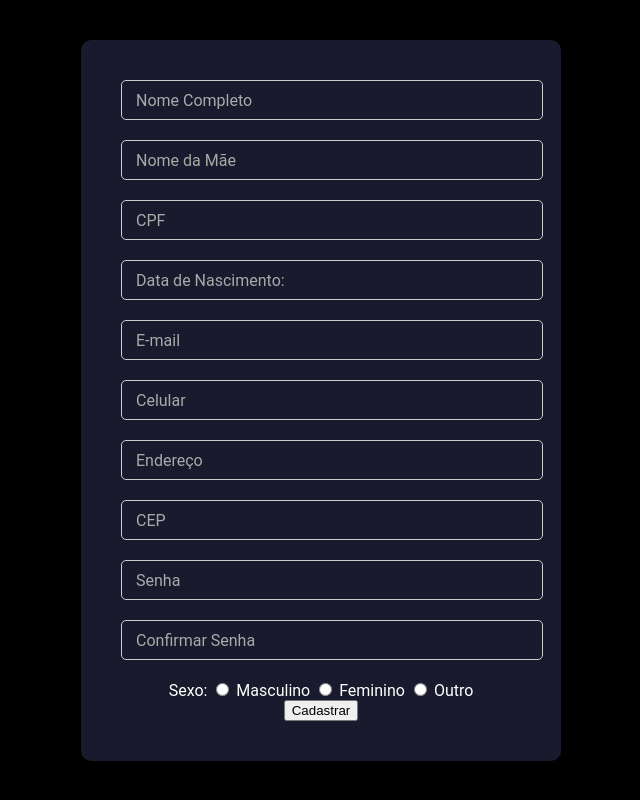
After one commit to Rayanegmoura/Dev-Hunt, a PHP site: page /cadastro.php in a window 1280 px wide. The commit adds this page. Shown: the whole page, without its empty margins (319-959 px from the left). Run offline with PHP 8.4, Linux system fonts and the light colour scheme.

Commit message:
atalização bando de dados

```diff
--- /dev/null
+++ b/cadastro.php
@@ -0,0 +1,121 @@
+<?php
+if(isset($_POST['submit'])) {
+    // Imprimir os dados recebidos no formulário
+    /*print_r($_POST["nome"]);
+    print_r('<br>');
+    print_r($_POST["mae"]);
+    print_r('<br>');
+    print_r($_POST["cpf"]);
+    print_r('<br>');
+    print_r($_POST["nasc"]);
+    print_r('<br>');
+    print_r($_POST["email"]);
+    print_r('<br>');
+    print_r($_POST["celular"]);
+    print_r('<br>');
+    print_r($_POST["ende"]);
+    print_r('<br>');
+    print_r($_POST["cep"]);
+    print_r('<br>');
+    print_r($_POST["senha"]);
+    print_r('<br>');
+    print_r($_POST["sexo"]);
+    print_r('<br>');*/
+
+    include_once('config.php');
+
+    $nome = $_POST['nome'];
+    $mae = $_POST['mae'];
+    $cpf = $_POST['cpf'];
+    $dat_nasc = $_POST['dat_nasc'];
+    $email = $_POST['email'];
+    $celular = $_POST['celular'];
+    $endereco = $_POST['endereco'];
+    $cep = $_POST['cep'];
+    $senha = $_POST['senha'];
+    $sexo = $_POST['sexo'];
+
+     $result = mysqli_query($conexao, "INSERT INTO freelance(nome, mae, cpf, dat_nasc, email, celular, endereco, cep, senha, sexo)
+     VALUES ('$nome', '$mae', '$cpf', '$nasc', '$email', '$celular', '$endereco', '$cep', '$senha', '$sexo')");
+}
+?>
+
+<!DOCTYPE html>
+<html lang="pt-br">
+<head>
+    <meta charset="UTF-8">
+    <meta name="viewport" content="width=device-width, initial-scale=1.0">
+    <link rel="stylesheet" href="css/cadastro.css">
+    <title>Formulário</title>
+</head>
+<body>
+    <div class="container">
+        <form action="cadastro.php" method="POST">
+
+            <div class="label-float">
+                <input type="text" id="nome" name="nome" placeholder=" " autocomplete="off" maxlength="60" required />
+                <label for="nome">Nome Completo</label>
+            </div>
+
+            <div class="label-float">
+                <input type="text" id="mae" name="mae" placeholder=" " autocomplete="off" maxlength="60" required />
+                <label for="mae">Nome da Mãe</label>
+            </div>
+
+            <div class="label-float">
+                <input type="text" id="cpf" name="cpf" placeholder=" " autocomplete="off" maxlength="14" required />
+                <label for="cpf">CPF</label>
+            </div>
+
+            <div class="label-float">
+            <label for="nasc">Data de Nascimento:</label>
+            <input type="text" id="nasc" name="dat_nasc" required>
+            </div>
+
+            <div class="label-float">
+                <input type="email" id="email" name="email" placeholder=" " required />
+                <label for="email">E-mail</label>
+            </div>
+
+            <div class="label-float">
+                <input type="text" id="celular" name="celular" placeholder=" " autocomplete="off" maxlength="15" required />
+                <label for="celular">Celular</label>
+            </div>
+
+            <div class="label-float">
+                <input type="text" id="ende" name="endereco" placeholder=" " required />
+                <label for="ende">Endereço</label>
+            </div>
+
+            <div class="label-float">
+                <input type="text" id="cep" name="cep" placeholder=" " autocomplete="off" maxlength="9" required />
+                <label for="cep">CEP</label>
+            </div>
+
+            <div class="label-float senha-container">
+                <input type="password" id="senha" name="senha" placeholder=" " required />
+                <label for="senha">Senha</label>
+            </div>
+
+            <div class="label-float senha-container">
+                <input type="password" id="confirmSenha" name="confirmSenha" placeholder=" " required />
+                <label for="confirmSenha">Confirmar Senha</label>
+            </div>
+
+            <div class="Genero">
+            <label>Sexo:</label>
+            <input type="radio" id="masculino" name="sexo" value="M" required>
+            <label for="masculino">Masculino</label>
+            <input type="radio" id="feminino" name="sexo" value="F" required>
+            <label for="feminino">Feminino</label>
+            <input type="radio" id="outros" name="sexo" value="O" required>
+            <label for="outros">Outro</label>
+            </div>
+
+            <div class="justify-center">
+                <input type="submit" name="submit" id="submit" value="Cadastrar">
+            </div>
+        </form>
+    </div>
+</body>
+</html>
```
Also changed, not shown: admin.html (+8 -1 lines), cadastro.html (deleted, +0 -95 lines), config.php (+5 -6 lines), css/style-Admin.css (+5 -6 lines), js/pagina-admin.js (+27 -81 lines).
